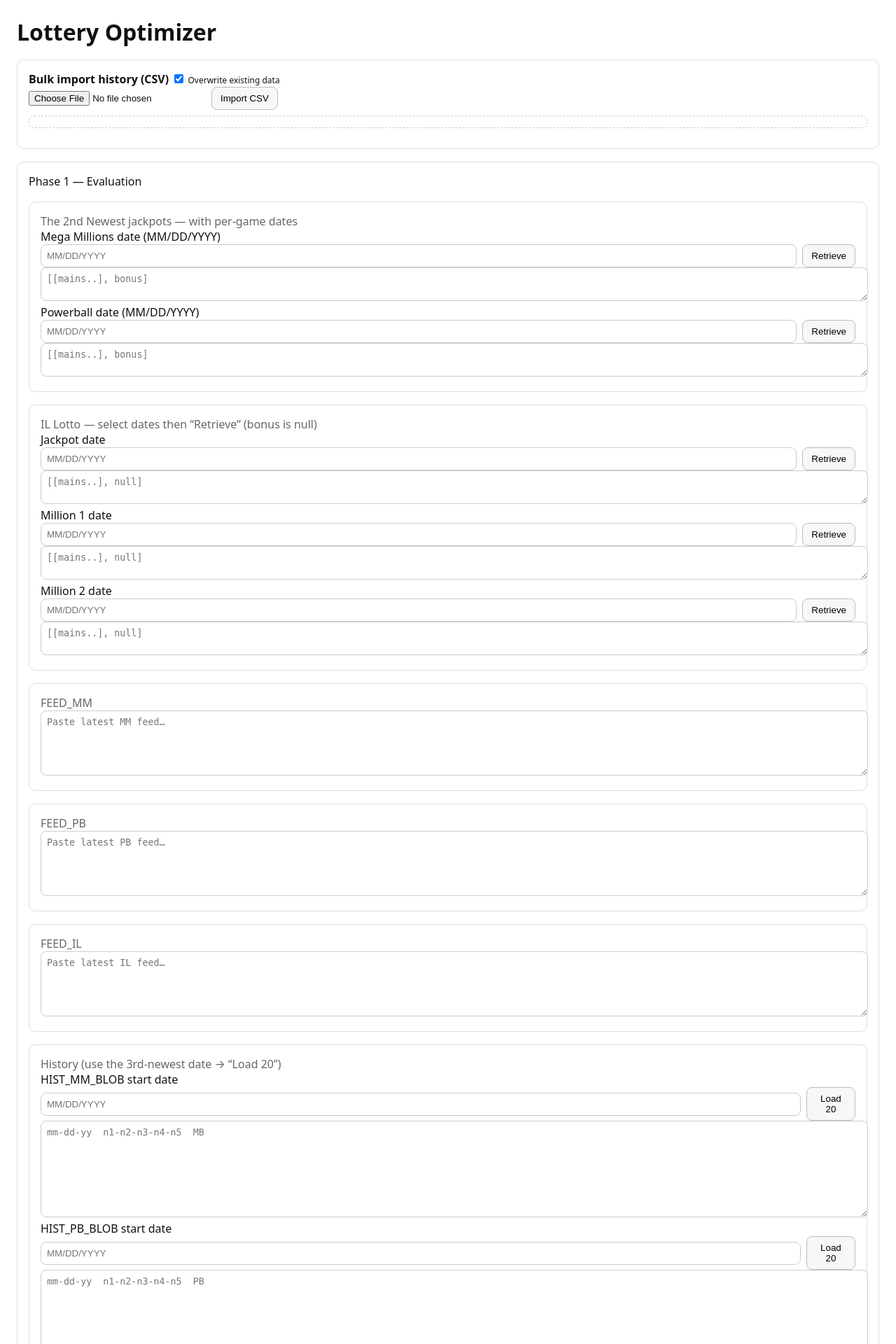
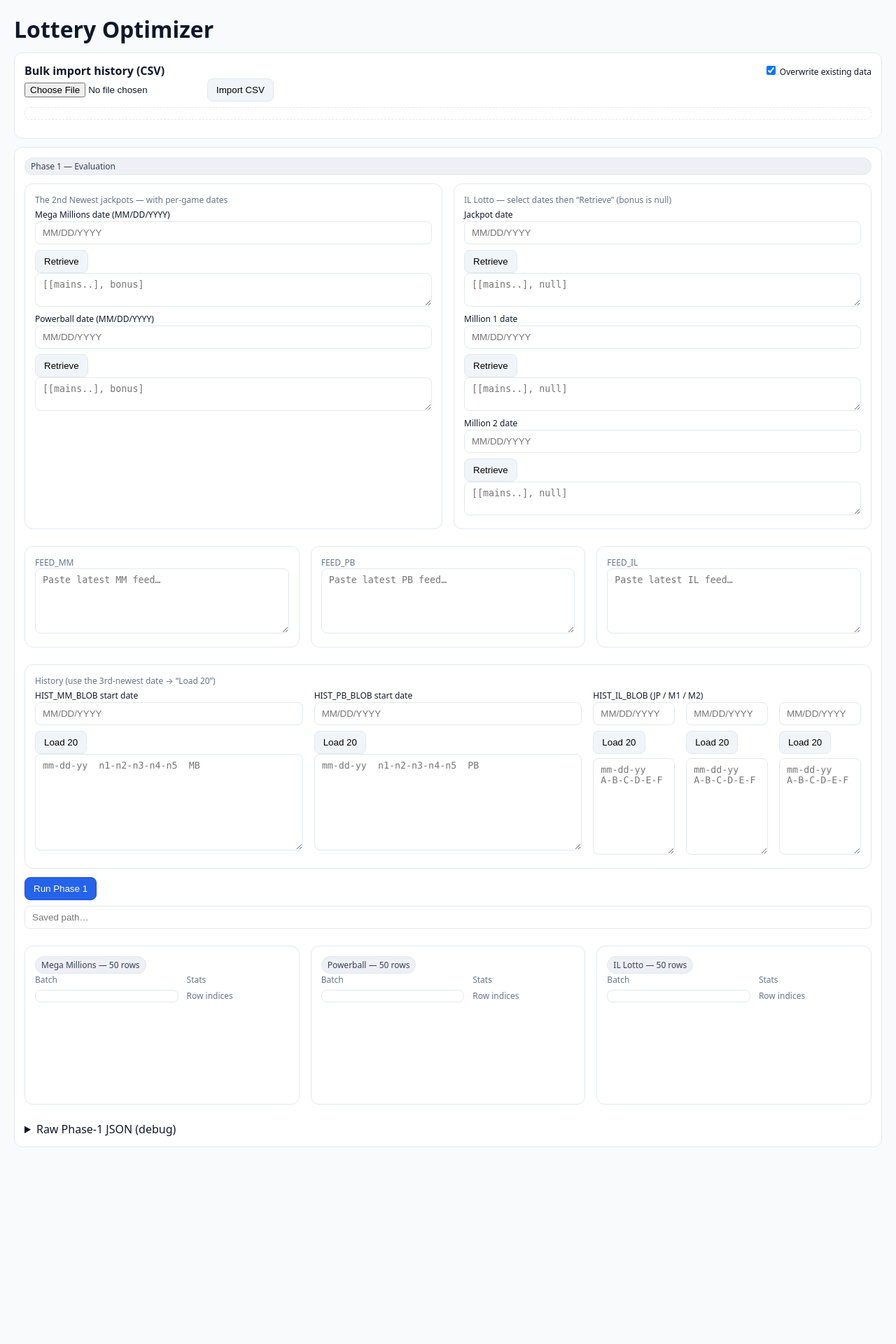
Before and after one commit to lettiehsu/lottery-optimizer, a Flask app: page / in a window 1280 px wide. Shown: the top 1920 px of the page at 70% size. After the commit the page ends 1639 px from the top, so only its background shows below. Run offline with Flask 3, Linux system fonts and the light colour scheme.

Commit message:
Update styles.css

```diff
--- a/static/styles.css
+++ b/static/styles.css
@@ -1,45 +1,59 @@
-body { font-family: system-ui, -apple-system, Segoe UI, Roboto, Arial, sans-serif; margin: 24px; color: #111; }
-h1 { margin-bottom: 12px; }
-.card { border: 1px solid #ddd; border-radius: 10px; padding: 16px; margin: 18px 0; background: #fff; }
-.row { display: flex; gap: 8px; align-items: center; }
-.grid2 { display: grid; grid-template-columns: 1fr 1fr; gap: 16px; }
-.grid3 { display: grid; grid-template-columns: 1fr 1fr 1fr; gap: 16px; }
-textarea, input[type=text] { width: 100%; padding: 8px; border: 1px solid #ccc; border-radius: 8px; }
-button { padding: 8px 12px; border-radius: 8px; border: 1px solid #bbb; background: #f7f7f7; cursor: pointer; }
-button.primary { background: #2563eb; border-color: #1d4ed8; color: #fff; }
-.mono { font-family: ui-monospace, SFMono-Regular, Menlo, Consolas, monospace; }
-.small { font-size: 12px; }
-.muted { color: #666; }
-.mt { margin-top: 12px; }
-.log { white-space: pre-wrap; padding: 8px; border-radius: 8px; border: 1px dashed #ccc; margin-top: 8px; }
-.log.ok { background: #f3f9ff; border-color: #b6ddff; }
-.log.err { background: #fff5f5; border-color: #ffb3b3; }
-/* --- Button click feedback & busy state --- */
-.btn { transition: transform .04s ease, opacity .2s ease; }
-.btn.pressed { transform: translateY(1px) scale(.99); }
-.btn.busy { opacity: .65; pointer-events: none; }
+:root{
+  --bg:#f8fafc;
+  --card:#ffffff;
+  --text:#0f172a;
+  --muted:#64748b;
+  --line:#e2e8f0;
+  --primary:#2563eb;
+  --primary-600:#1d4ed8;
+  --ok:#16a34a;
+  --warn:#f59e0b;
+  --err:#dc2626;
+}
+*{box-sizing:border-box}
+body{font-family: system-ui,-apple-system,Segoe UI,Roboto,Arial,sans-serif; margin:20px; color:var(--text); background:var(--bg);}
+h1{margin:0 0 12px;}
+.row{display:flex; gap:8px; align-items:center; flex-wrap:wrap;}
+.inline{display:flex; align-items:center; gap:8px}
+.right{margin-left:auto}
+.small{font-size:12px}
+.tiny{font-size:12px}
+.muted{color:var(--muted)}
+.mt{margin-top:12px}
 
-/* If some buttons don't use .btn, this makes all buttons inherit the same feel */
-button.pressed { transform: translateY(1px) scale(.99); }
-button.busy { opacity: .65; pointer-events: none; }
+.card{background:var(--card); border:1px solid var(--line); border-radius:12px; padding:14px; margin:12px 0;}
+.card.subtle{background:#fff;}
+.grid{display:grid; gap:16px}
+.grid-2{grid-template-columns:1fr 1fr}
+.grid-3{grid-template-columns:1fr 1fr 1fr}
+.grid .compact .row{margin-bottom:6px}
 
-/* --- Toasts (small pop-up messages) --- */
-.toast {
-  position: fixed;
-  left: 50%;
-  bottom: 20px;
-  transform: translateX(-50%) translateY(10px);
-  background: #1f2937; /* dark slate */
-  color: #fff;
-  border-radius: 10px;
-  padding: 8px 12px;
-  font-size: 13px;
-  opacity: 0;
-  box-shadow: 0 6px 18px rgba(0,0,0,.18);
-  transition: transform .2s ease, opacity .2s ease;
-  z-index: 9999;
+textarea, input[type=text]{width:100%; padding:8px 10px; border:1px solid var(--line); border-radius:8px; background:#fff; color:var(--text);}
+textarea.mono, .mono{font-family: ui-monospace,SFMono-Regular,Menlo,Consolas,monospace;}
+
+.btn{padding:8px 12px; border-radius:8px; border:1px solid var(--line); background:#f1f5f9; cursor:pointer}
+.btn.primary{background:var(--primary); color:#fff; border-color:var(--primary-600)}
+.btn.busy{opacity:0.7; cursor:wait}
+.pressed{transform:translateY(1px);}
+
+.pill{background:#efeff6; color:#334155; border:1px solid var(--line); padding:3px 8px; border-radius:999px; font-size:12px}
+.pill.success{background:#ecfdf5; color:#065f46; border-color:#a7f3d0}
+
+.log{white-space:pre-wrap; border:1px dashed var(--line); border-radius:8px; padding:8px; margin-top:8px; font-size:12px}
+.log.ok{background:#f0f9ff; border-color:#bae6fd}
+.log.err{background:#fff1f2; border-color:#fecdd3}
+
+.batch{max-height:260px; overflow:auto; border:1px solid var(--line); border-radius:8px; padding:8px 12px; background:#fff; margin:6px 0}
+.statline{display:flex; flex-wrap:wrap; gap:6px; margin-bottom:6px}
+.chip{background:#eef2ff; border:1px solid #c7d2fe; color:#1e3a8a; padding:2px 6px; border-radius:999px; font-size:12px}
+
+.toast{position:fixed; bottom:16px; left:50%; transform:translateX(-50%); background:#111827; color:#fff; padding:8px 12px; border-radius:8px; box-shadow:0 6px 24px rgba(0,0,0,.2)}
+.toast.ok{background:#065f46}
+.toast.warn{background:#92400e}
+.toast.error{background:#7f1d1d}
+
+.two-col{display:grid; grid-template-columns:1.4fr 1fr; gap:12px}
+@media (max-width:1100px){
+  .grid-3{grid-template-columns:1fr}
+  .two-col{grid-template-columns:1fr}
 }
-.toast.show { opacity: 1; transform: translateX(-50%) translateY(0); }
-.toast-ok { background: #0b7d35; }
-.toast-warn { background: #9a6b00; }
-.toast-error { background: #b3261e; }
```
